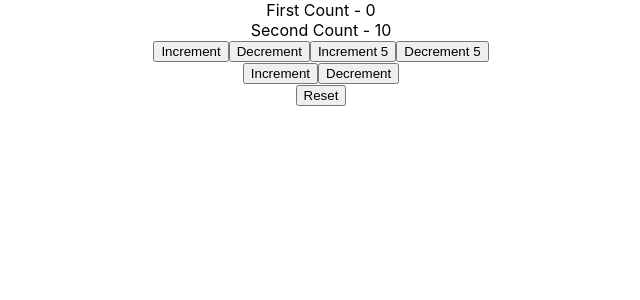
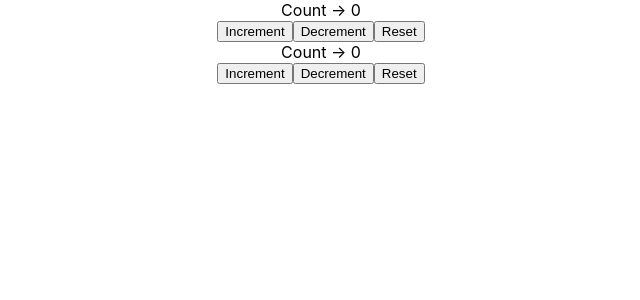
Before and after one commit to Barun355/react-hook, a React (Create React App) app: page / in a window 1280 px wide. Shown: the top 300 px of the page, without its empty margins (319-959 px from the left). Built offline with nearby package versions, Linux system fonts and the light colour scheme.

Commit message:
Multiple useReducer in react

```diff
--- a/src/Reducer.js
+++ b/src/Reducer.js
@@ -1,12 +1,14 @@
 import React from 'react'
-import CounterTwo from './useReducer/CounterTwo'
+import CounterThree from './useReducer/CounterThree'
+// import CounterTwo from './useReducer/CounterTwo'
 // import CounterOne from './useReducer/CounterOne'
 
 function Reducer() {
   return (
     <div>
       {/* <CounterOne /> */}
-      <CounterTwo />
+      {/* <CounterTwo /> */}
+      <CounterThree />
     </div>
   )
 }
--- /dev/null
+++ b/src/useReducer/CounterThree.js
@@ -0,0 +1,39 @@
+import React, { useReducer } from 'react'
+
+const initialState = 0
+const reducer = (state, action) => {
+    switch (action) {
+        case 'increment':
+            return state + 1
+        case 'decrement':
+            return state - 1
+        case 'reset':
+            return initialState
+        default:
+            return state
+    }
+}
+
+function CounterOne() {
+    const [count, dispatch] = useReducer(reducer, initialState)
+    const [countTow, dispatchTow] = useReducer(reducer, initialState)
+
+    return (
+        <>
+            <div>
+                <div>Count -> {count}</div>
+                <button type='button' onClick={() => dispatch('increment')} >Increment</button>
+                <button type='button' onClick={() => dispatch('decrement')} >Decrement</button>
+                <button type='button' onClick={() => dispatch('reset')} >Reset</button>
+            </div>
+            <div>
+                <div>Count -> {countTow}</div>
+                <button type='button' onClick={() => dispatchTow('increment')} >Increment</button>
+                <button type='button' onClick={() => dispatchTow('decrement')} >Decrement</button>
+                <button type='button' onClick={() => dispatchTow('reset')} >Reset</button>
+            </div>
+        </>
+    )
+}
+
+export default CounterOne
```
